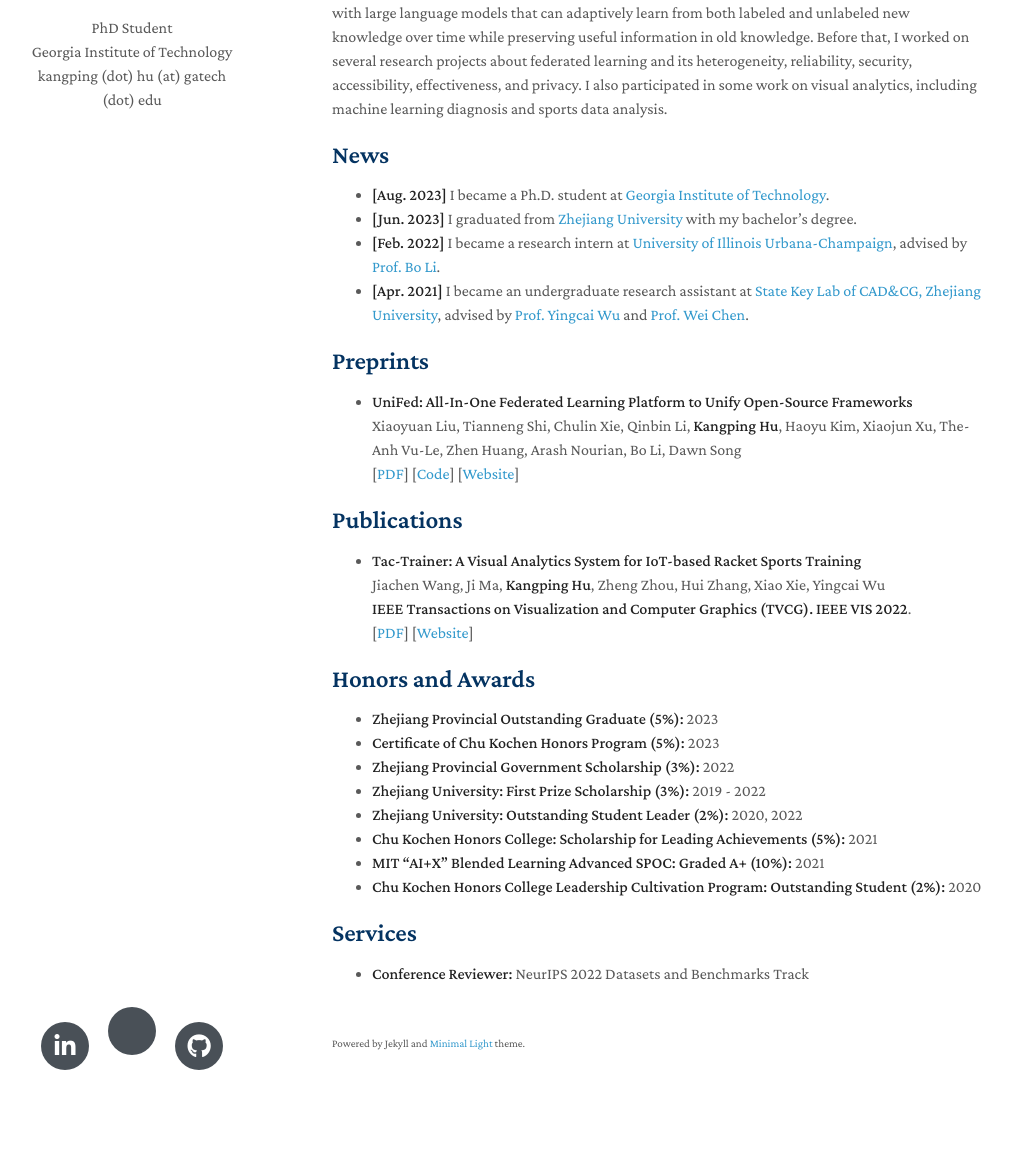
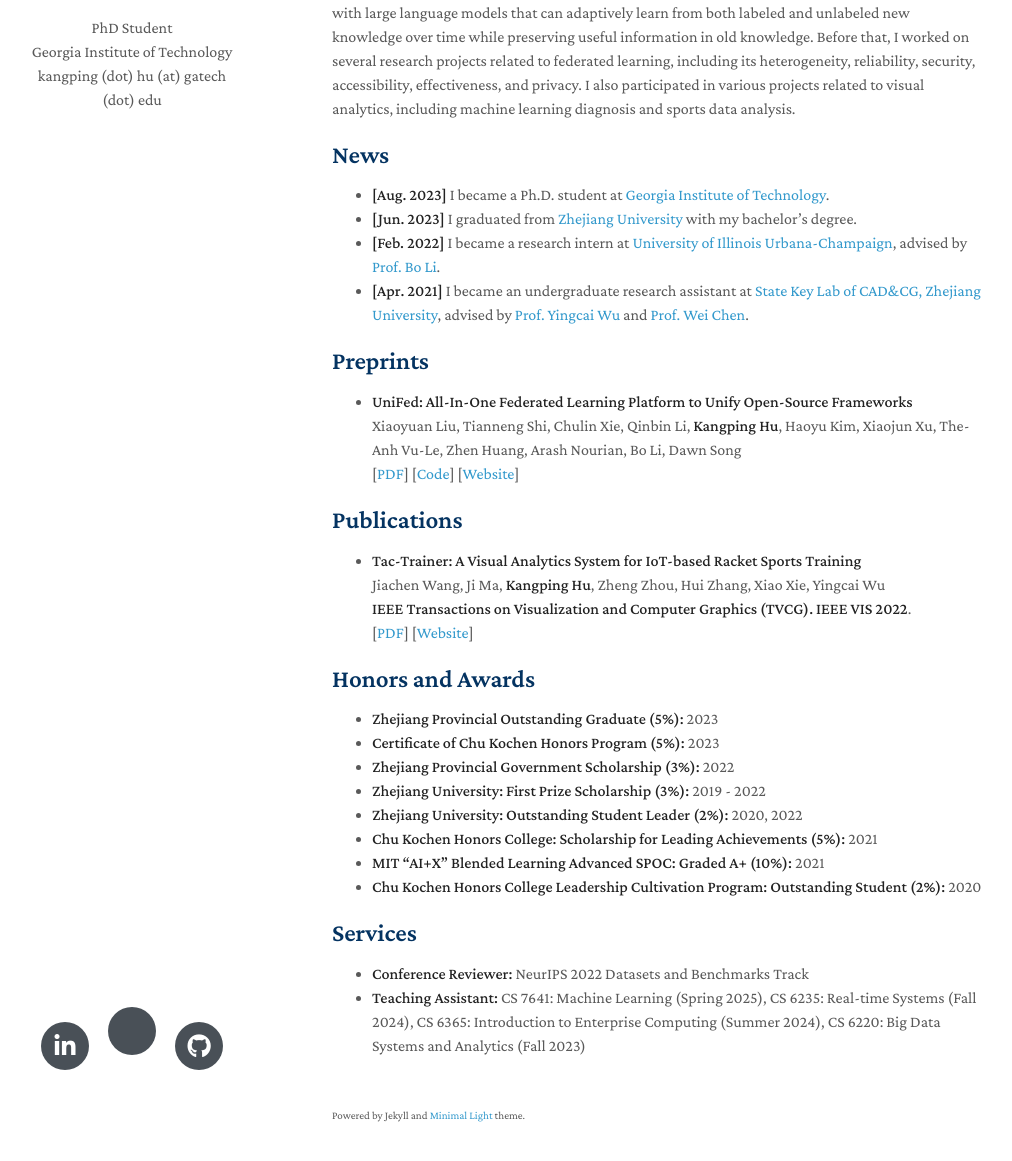
Before and after one commit to HenryHu-H/HenryHu-H.github.io, a Jekyll site: the page built from index.md, in a window 1280 px wide and 1400 px high. Shown: the part 228-1389 px from the top of the window, without its empty margins (138-1150 px from the left). Built offline with Jekyll 4.4.1, drawn with Linux system fonts in a browser that asks for light colours; nearby versions of some CDN libraries; a style sheet for code colours, icons or effects is not loaded; our own code applies the rules of GitHub Pages for plain Markdown files; some of the changed text lies outside the part shown.

Commit message:
Update index.md

```diff
--- a/index.md
+++ b/index.md
@@ -4,7 +4,7 @@ layout: homepage
 
 ## About Me
 
-I am a third-year Ph.D. student in [Computer Science](https://scs.gatech.edu) at [Georgia Institute of Technology](https://gatech.edu), advised by [Prof. Steve Mussmann](https://steve.mussmann.us). I received my bachelor's degree from Turing Class at [Zhejiang University](https://www.zju.edu.cn/english), an honors program jointly cultivated by [Chu Kochen Honors College](http://ckc.zju.edu.cn/ckcen) and [College of Computer Science and Technology](http://www.en.cs.zju.edu.cn). I am interested in how machine learning models can effectively and efficiently learn from limited labeled data in an explainable way. During my first year, I worked on temporal evolution with large language models that can adaptively learn from both labeled and unlabeled new knowledge over time while preserving useful information in old knowledge. Before that, I worked on several research projects about federated learning and its heterogeneity, reliability, security, accessibility, effectiveness, and privacy. I also participated in some work on visual analytics, including machine learning diagnosis and sports data analysis.
+I am a third-year Ph.D. student in [Computer Science](https://scs.gatech.edu) at [Georgia Institute of Technology](https://gatech.edu), advised by [Prof. Steve Mussmann](https://steve.mussmann.us). I received my bachelor's degree from Turing Class at [Zhejiang University](https://www.zju.edu.cn/english), an honors program jointly cultivated by [Chu Kochen Honors College](http://ckc.zju.edu.cn/ckcen) and [College of Computer Science and Technology](http://www.en.cs.zju.edu.cn). I am interested in how machine learning models can effectively and efficiently learn from limited labeled data in an explainable way. During my first year, I worked on temporal evolution with large language models that can adaptively learn from both labeled and unlabeled new knowledge over time while preserving useful information in old knowledge. Before that, I worked on several research projects related to federated learning, including its heterogeneity, reliability, security, accessibility, effectiveness, and privacy. I also participated in various projects related to visual analytics, including machine learning diagnosis and sports data analysis.
 
 ## News
 
@@ -45,3 +45,4 @@ I am a third-year Ph.D. student in [Computer Science](https://scs.gatech.edu) at
 ## Services
 
 - **Conference Reviewer:** NeurIPS 2022 Datasets and Benchmarks Track
+- **Teaching Assistant:** CS 7641: Machine Learning (Spring 2025), CS 6235: Real-time Systems (Fall 2024), CS 6365: Introduction to Enterprise Computing (Summer 2024), CS 6220: Big Data Systems and Analytics (Fall 2023)
```
